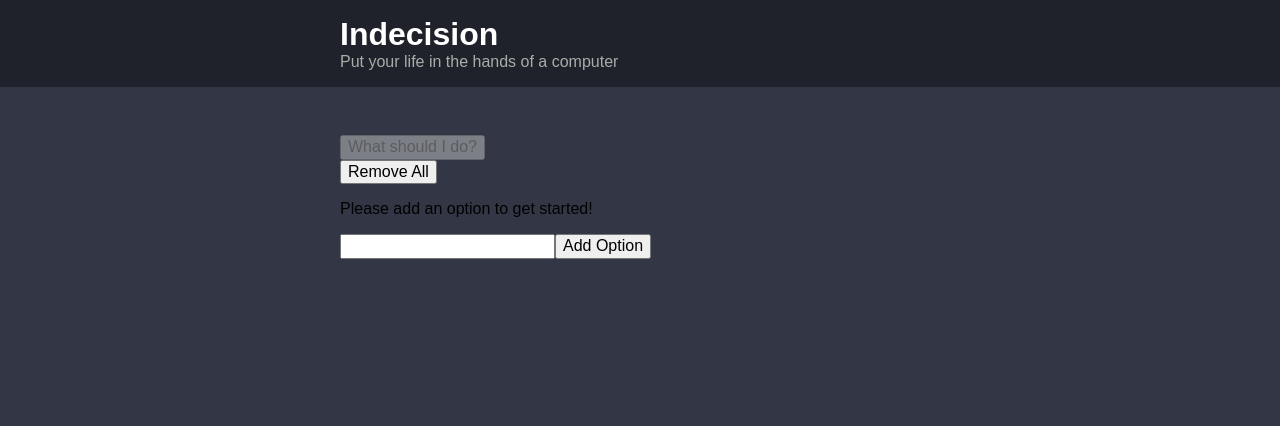
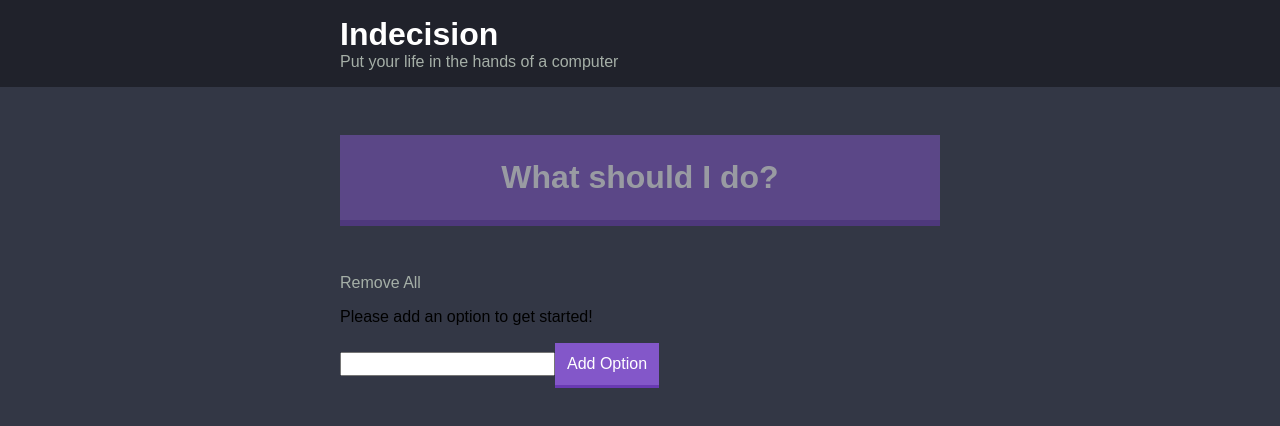
Before and after one commit to IEB-Richard/indecision-app, a React (Create React App) app: page / in a window 1280 px wide. Shown: the top 426 px of the page. Built offline with nearby package versions, Linux system fonts and the light colour scheme.

Commit message:
big button and option list

```diff
--- a/src/components/Action.js
+++ b/src/components/Action.js
@@ -3,6 +3,7 @@ import React from 'react';
 const Action = (props) => (
   <div>
     <button
+      className='big-button'
       onClick={props.handlePick}
       disabled={!props.hasOptions}
     >
--- a/src/components/AddOption.js
+++ b/src/components/AddOption.js
@@ -21,7 +21,7 @@ export default class AddOption extends React.Component {
         {this.state.error && <p>{this.state.error}</p>}
         <form onSubmit={this.handleAddOption}>
           <input type="text" name="option" />
-          <button>Add Option</button>
+          <button className="button">Add Option</button>
         </form>
       </div>
     );
--- a/src/components/Option.js
+++ b/src/components/Option.js
@@ -4,6 +4,7 @@ const Option = (props) => (
   <div>
     {props.optionText}
     <button
+      className="button button--link"
       onClick={(e) => {
         props.handleDeleteOption(props.optionText);
       }}
--- a/src/components/Options.js
+++ b/src/components/Options.js
@@ -3,7 +3,12 @@ import Option from './Option';
 
 const Options = (props) => (
   <div>
-    <button onClick={props.handleDeleteOptions}>Remove All</button>
+    <button
+      className="button button--link"
+      onClick={props.handleDeleteOptions}
+      >
+      Remove All
+    </button>
     {props.options.length === 0 && <p>Please add an option to get started!</p>}
     {
       props.options.map((option) => (
--- a/src/styles/base/_base.scss
+++ b/src/styles/base/_base.scss
@@ -6,3 +6,10 @@ body {
   font-family: Arial, Helvetica, sans-serif;
   font-size:$m-size;
 }
+
+.button{
+  cursor: pointer;
+}
+.button:disabled{
+  cursor: default;
+}
--- a/src/styles/base/_settings.scss
+++ b/src/styles/base/_settings.scss
@@ -2,8 +2,10 @@
 $off-black: #20222b;
 $dark-blue: #333745;
 $off-white: #a5afa7;
+$purple: #8357c9;
 
 // size
+$s-size: 1.2rem;
 $m-size: 1.6rem;
 $l-size: 3.2rem;
 $xl-size: 4.8rem;
--- /dev/null
+++ b/src/styles/components/_button.scss
@@ -0,0 +1,35 @@
+// Big button
+.big-button{
+  background: $purple;
+  border: none;
+  border-bottom: .6rem solid darken($purple, 10%);
+  color: white;
+  font-weight: bold;
+  font-size: $l-size;
+  margin-bottom: $xl-size;
+  padding: 2.4rem;
+  width: 100%;
+}
+
+.big-button:disabled{
+  opacity: .5;
+}
+
+
+// Button
+.button{
+  background: $purple;
+  border: none;
+  border-bottom: .3rem solid darken($purple, 10%);
+  color: white;
+  font-weight: 500;
+  padding: $s-size;
+}
+
+// button modifier
+.button--link {
+  background: none;
+  border: none;
+  color: $off-white;
+  padding: 0;
+}
--- a/src/styles/styles.scss
+++ b/src/styles/styles.scss
@@ -1,4 +1,5 @@
 @import './base/settings';
 @import './base/base';
+@import './components/button';
 @import './components/container';
 @import './components/header';
```
